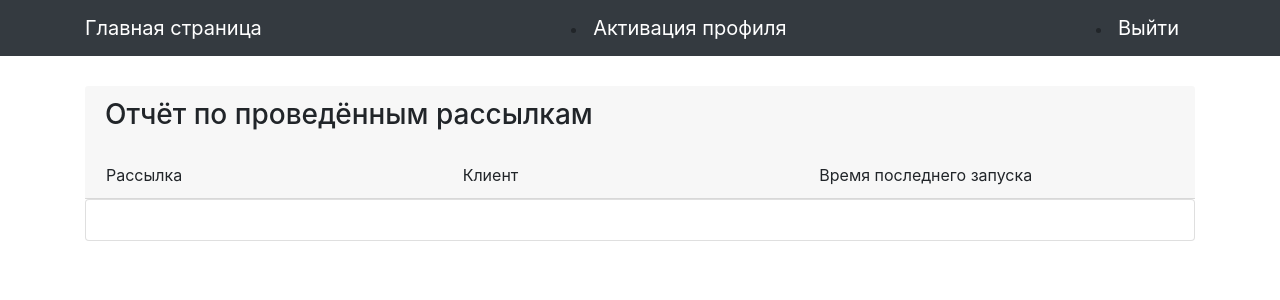
After one commit to fedor-metsger/skychimp, a Django app: page /report/ in a window 1280 px wide. The commit adds this page. Shown: the top 300 px of the page. Run offline with Django 4.2, Linux system fonts and the light colour scheme; the visitor is signed in with stand-in values (Sample User, id 1); data that the repository does not hold is empty; some libraries are stand-ins or nearby versions.

Commit message:
Add completed tasks report

```diff
--- a/blog/views.py
+++ b/blog/views.py
@@ -9,8 +9,9 @@ class ArticleDetailView(DetailView):
     model = Article
     fields = "__all__"
 
-    def get_context_data(request, *args, **kwargs):
+    def get_context_data(self, *args, **kwargs):
         context = super().get_context_data()
         get_cached_articles(context["object"].pk).update(views=context["object"].views + 1)
         context["object"].views += 1
+        context["not_manager"] = "manager" not in [i.name for i in self.request.user.groups.all()]
         return context
--- a/config/urls.py
+++ b/config/urls.py
@@ -19,7 +19,8 @@ from django.contrib import admin
 from django.urls import path, include
 
 from mailing.crontab import EmailManager
-from mailing.views import TaskDetailView, TaskListView, TaskUpdateView, TaskDeleteView, TaskCreateView, index_view
+from mailing.views import TaskDetailView, TaskListView, TaskUpdateView, TaskDeleteView, TaskCreateView, index_view, \
+    tasks_report
 from mailing.views import switch_task
 from mailing.views import ClientListView, ClientDetailView, ClientDeleteView, ClientUpdateView, ClientCreateView
 
@@ -29,6 +30,7 @@ urlpatterns = [
     path('admin/', admin.site.urls),
 
     path('', index_view, name='index'),
+    path('report/', tasks_report, name='report'),
     path('task/', TaskListView.as_view(), name='task_list'),
     path('task/<int:pk>/', TaskDetailView.as_view(), name='task'),
     path('task/create/', TaskCreateView.as_view(), name='task_create'),
@@ -45,6 +47,5 @@ urlpatterns = [
     path('crontab/', EmailManager.switch_crontab, name='switch_crontab'),
 
     path('user/', include('users.urls', namespace='user')),
-
     path('blog/', include('blog.urls', namespace='blog'))
 ]
--- a/mailing/templates/mailing/index.html
+++ b/mailing/templates/mailing/index.html
@@ -28,6 +28,7 @@
                 <td><a href="/send/" class="btn btn-warning">Запустить однократную рассылку</a></td>
                 <td><p style="text-align:right;">Crontab:{{ crontab_status }}</p></td>
                 <td><p style="text-align:left;"><a href="/crontab/" class="btn btn-danger">Переключить</a></p></td>
+                <td><a href="/report/" class="btn btn-secondary">Посмотреть отчёт по рассылкам</a></td>
             </tr>
             {% endif %}
             </tbody>
--- /dev/null
+++ b/mailing/templates/mailing/report.html
@@ -0,0 +1,38 @@
+{% extends "mailing/base.html" %}
+
+{% load static %}
+
+{% block title %}Отчёт по проведённым рассылкам{% endblock %}
+
+{% block content %}
+    <div class="card-header">
+        <h3>Отчёт по проведённым рассылкам</h3>
+        <br>
+        <table width="100%">
+            <tbody>
+            <td width="33%">Рассылка</td>
+            <td width="33%">Клиент</td>
+            <td width="33%">Время последнего запуска</td>
+            </tbody>
+        </table>
+    </div>
+    <div class="row">
+        <div class="col-lg-12 col-sm-12 portfolio-item">
+            <div class="card h-100">
+                <div class="card-body">
+                    <table width="100%">
+                        <tbody>
+                        {% for t in tasks %}
+                            <tr>
+                                <td width="33%"><a href="/task/{{ t.task }}/">{{ t.task_title }}</a></td>
+                                <td width="33%"><a href="/client/{{ t.client }}/">{{ t.client_name }}</a></td>
+                                <td width="33%">{{ t.last_run }}</td>
+                            </tr>
+                        {% endfor %}
+                        </tbody>
+                    </table>
+                </div>
+            </div>
+        </div>
+    </div>
+{% endblock %}
--- a/mailing/views.py
+++ b/mailing/views.py
@@ -4,12 +4,14 @@ from django.urls import reverse_lazy
 from django.views.generic import DetailView, ListView, CreateView, DeleteView, UpdateView
 from django.forms import inlineformset_factory
 from django.contrib.auth.mixins import LoginRequiredMixin, UserPassesTestMixin
-from django.views.decorators.cache import cache_page
+from django.db.models import Max
+from django.core.exceptions import PermissionDenied
 
 from blog.models import Article
 from mailing.crontab import EmailManager
-from mailing.models import Client, Task, Interval
+from mailing.models import Client, Task, Interval, Log
 from mailing.forms import TaskForm, IntervalForm, ClientForm
+
 
 # Create your views here.
 class ClientListView(UserPassesTestMixin, ListView):
@@ -35,12 +37,14 @@ class ClientDetailView(UserPassesTestMixin, DetailView):
 
     def test_func(self):
         obj = self.get_object()
-        return self.request.user.is_authenticated and obj.owner_id == self.request.user.id
+        return self.request.user.is_authenticated and (obj.owner_id == self.request.user.id or
+                                                       self.request.user.is_superuser)
 
     def get_context_data(self, **kwargs):
         context_data = super().get_context_data(**kwargs)
         context_data["not_manager"] = "manager" not in [i.name for i in self.request.user.groups.all()]
         return context_data
+
 
 class ClientCreateView(UserPassesTestMixin, CreateView):
     model = Client
@@ -68,6 +72,7 @@ class ClientCreateView(UserPassesTestMixin, CreateView):
         context_data["not_manager"] = "manager" not in [i.name for i in self.request.user.groups.all()]
         return context_data
 
+
 class ClientUpdateView(UserPassesTestMixin, UpdateView):
     model = Client
     form_class = ClientForm
@@ -75,7 +80,8 @@ class ClientUpdateView(UserPassesTestMixin, UpdateView):
 
     def test_func(self):
         obj = self.get_object()
-        return self.request.user.is_authenticated and obj.owner_id == self.request.user.id
+        return self.request.user.is_authenticated and (obj.owner_id == self.request.user.id or
+                                                       self.request.user.is_superuser)
 
     def get_form_kwargs(self):
         kwargs = super().get_form_kwargs()
@@ -88,18 +94,21 @@ class ClientUpdateView(UserPassesTestMixin, UpdateView):
         context_data["not_manager"] = "manager" not in [i.name for i in self.request.user.groups.all()]
         return context_data
 
+
 class ClientDeleteView(UserPassesTestMixin, DeleteView):
     model = Client
     success_url = reverse_lazy("client_list")
 
     def test_func(self):
         obj = self.get_object()
-        return self.request.user.is_authenticated and obj.owner_id == self.request.user.id
+        return self.request.user.is_authenticated and (obj.owner_id == self.request.user.id or
+                                                       self.request.user.is_superuser)
 
     def get_context_data(self, **kwargs):
         context_data = super().get_context_data(**kwargs)
         context_data["not_manager"] = "manager" not in [i.name for i in self.request.user.groups.all()]
         return context_data
+
 
 class TaskListView(LoginRequiredMixin, ListView):
     model = Task
@@ -117,6 +126,7 @@ class TaskListView(LoginRequiredMixin, ListView):
         context_data["not_manager"] = "manager" not in [i.name for i in self.request.user.groups.all()]
         return context_data
 
+
 class TaskDetailView(UserPassesTestMixin, DetailView):
     model = Task
 
@@ -124,7 +134,8 @@ class TaskDetailView(UserPassesTestMixin, DetailView):
         obj = self.get_object()
         return self.request.user.is_authenticated and (
                 obj.owner_id == self.request.user.id or
-                "manager" in [i.name for i in self.request.user.groups.all()])
+                "manager" in [i.name for i in self.request.user.groups.all()] or
+                self.request.user.is_superuser)
 
     def get_context_data(self, **kwargs):
         context_data = super().get_context_data(**kwargs)
@@ -136,6 +147,7 @@ class TaskDetailView(UserPassesTestMixin, DetailView):
             context_data["button_text"] = "Запустить"
 
         return context_data
+
 
 class TaskCreateView(UserPassesTestMixin, CreateView):
     model = Task
@@ -166,6 +178,7 @@ class TaskCreateView(UserPassesTestMixin, CreateView):
             self.object.save()
         return super().form_valid(form)
 
+
 class TaskUpdateView(UserPassesTestMixin, UpdateView):
     model = Task
     fields = ["title", "period", "status", "subject", "body"]
@@ -173,7 +186,8 @@ class TaskUpdateView(UserPassesTestMixin, UpdateView):
 
     def test_func(self):
         obj = self.get_object()
-        return self.request.user.is_authenticated and obj.owner_id == self.request.user.id
+        return self.request.user.is_authenticated and (obj.owner_id == self.request.user.id or
+                                                       self.request.user.is_superuser)
 
     def get_context_data(self, **kwargs):
         context_data = super().get_context_data(**kwargs)
@@ -193,18 +207,21 @@ class TaskUpdateView(UserPassesTestMixin, UpdateView):
             formset.save()
         return super().form_valid(form)
 
+
 class TaskDeleteView(UserPassesTestMixin, DeleteView):
     model = Task
     success_url = reverse_lazy("task_list")
 
     def test_func(self):
         obj = self.get_object()
-        return self.request.user.is_authenticated and obj.owner_id == self.request.user.id
+        return self.request.user.is_authenticated and (obj.owner_id == self.request.user.id or
+                                                       self.request.user.is_superuser)
 
     def get_context_data(self, **kwargs):
         context_data = super().get_context_data(**kwargs)
         context_data["not_manager"] = "manager" not in [i.name for i in self.request.user.groups.all()]
         return context_data
+
 
 # @cache_page(3)
 def index_view(request):
@@ -223,14 +240,35 @@ def index_view(request):
     }
     return render(request, "mailing/index.html", context=context)
 
+
 def switch_task(request, pk):
     task = Task.objects.get(pk=pk)
     if request.user.is_authenticated and (
             task.owner_id == request.user.id or
-            "manager" in [i.name for i in request.user.groups.all()]):
+            "manager" in [i.name for i in request.user.groups.all()] or
+            request.user.is_superuser):
         if task.status == Task.RUNNING:
             task.status = Task.FINISHED
         else:
             task.status = Task.RUNNING
         task.save()
     return redirect(f'/task/{pk}/')
+
+
+def tasks_report(request):
+    if not (request.user.is_authenticated and request.user.is_superuser):
+        raise PermissionDenied()
+
+    tasks = Log.objects.values("task", "client").annotate(
+        last_run=Max("time")
+    ).order_by("task", "client")
+
+    for t in tasks:
+        t["task_title"] = Task.objects.get(pk=t["task"])
+        t["client_name"] = Client.objects.get(pk=t["client"])
+
+    context = {
+        "not_manager": "manager" not in [i.name for i in request.user.groups.all()],
+        "tasks": tasks
+    }
+    return render(request, "mailing/report.html", context=context)
```
